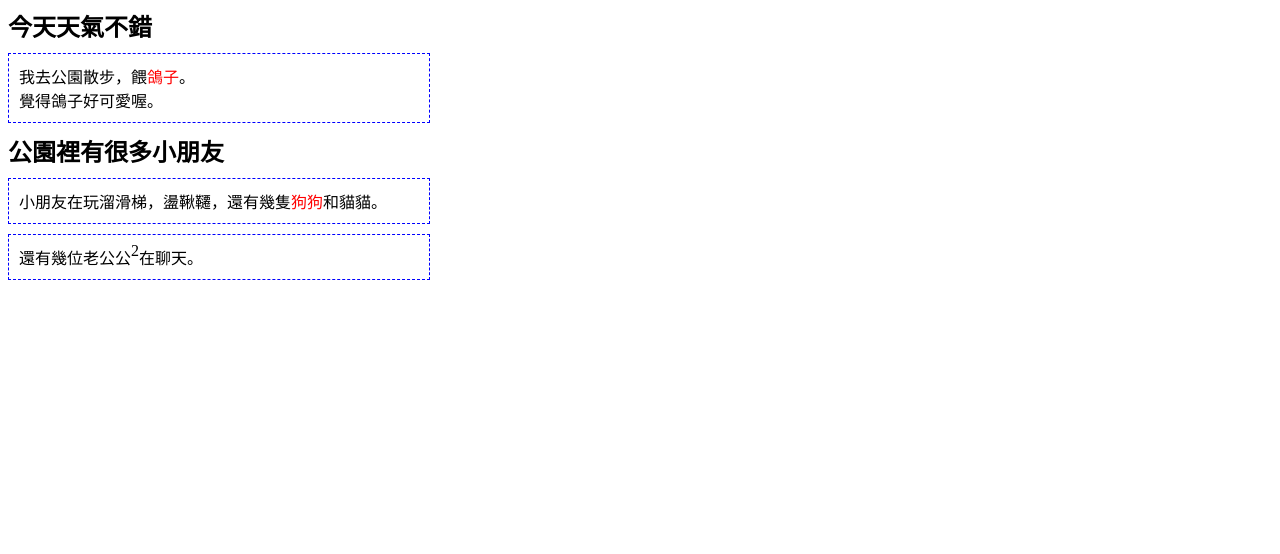
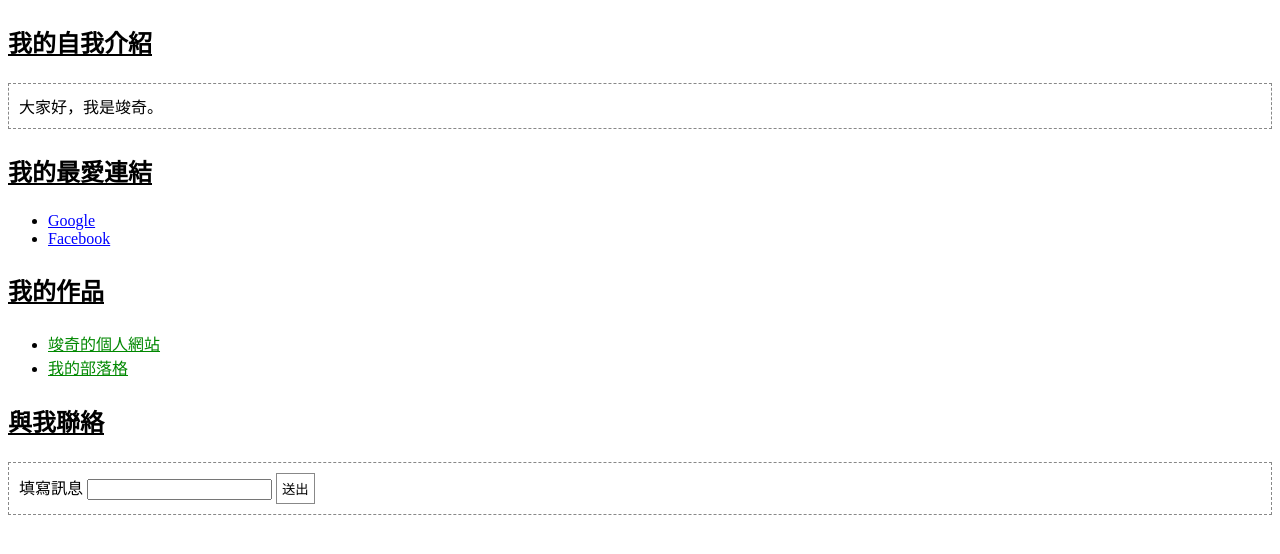
Before and after one commit to coke5151/selflearningwebsite, a plain HTML site: page index.html in a window 1280 px wide. Drawn offline with Linux system fonts and the light colour scheme.

Commit message:
第二周

```diff
--- a/index.html
+++ b/index.html
@@ -1,31 +1,62 @@
 <!DOCTYPE html>
 <html>
   <head>
-    <meta charset="utf-8"/>
-    <title>CSS 基礎語法</title>
+    <meta charset="utf-8">
+	<title>CSS 選擇器 - 詳細介紹</title>
 	<style type="text/css">
-    .title{font-weight:bold;font-size:24px}
-    .content{width:400px;padding:10px;border:1px dashed blue;margin-top:10px;margin-bottom:10px}
-    .keyword{color:red}
-    .box{
-        position:relative;left:200px;top:50px;
-        width:100px;height:100px;background-color:green
+	/* 標籤名稱選擇器 */
+	body{
+		font-size:16px;
+	}
+	h3{
+		font-size:24px;text-decoration:underline;
+	}
+	/* class 選擇器(可以結合標籤名稱選擇器) */
+	div.content{
+		padding:10px;border:1px dashed #888888;
+	}
+	/* id 選擇器 */
+	#btn{
+		border:1px solid #888888;
+		background-color:#ffffff;padding:5px;
+	}
+	/* 虛擬選擇器:搭配其他選擇器使用 */
+	/* :hover 虛擬選擇器:滑鼠移到目標上時，套用一組設定 */
+	#btn:hover{
+		background-color:#888888;
+	}
+	/* :focus 虛擬選擇器：當目標取得焦點時，套用一組設定 */
+	input:focus{
+		border:2px solid #ff0000;
+	}
+	/* 階層式選擇器:搭配其他選擇器使用 */
+	.favorite a{
+		color:#0000ff;
+	}
+	.demo a{
+		color:#008800;
 	}
 	</style>
   </head>
+
   <body>
-    <div class="title">今天天氣不錯</div>
+    <h3>我的自我介紹</h3>
 	<div class="content">
-           我去公園散步，餵<span class="keyword">鴿子</span>。<br/>
-           覺得鴿子好可愛喔。
+		大家好，我是竣奇。
 	</div>
-
-    <div class="title">公園裡有很多小朋友</div>
+	<h3>我的最愛連結</h3>
+	<ul class="favorite">
+		<li><a href="https://www.google.com/">Google</a></li>
+		<li><a href="https://www.facebook.com/">Facebook</a></li>
+	</ul>
+	<h3>我的作品</h3>
+	<ul class="demo">
+		<li><a href="https://junqihou.ml">竣奇的個人網站</a></li>
+		<li><a href="https://junqi.ml">我的部落格</a></li>
+	</ul>
+	<h3>與我聯絡</h3>
 	<div class="content">
-           小朋友在玩溜滑梯，盪鞦韆，還有幾隻<span class="keyword">狗狗</span>和貓貓。
-    </div>
-    <div class="content">
-           還有幾位老公公<span style="position:relative;top:-8px">2</span>在聊天。
+		填寫訊息 <input type="text"/> <button id="btn">送出</button>
 	</div>
   </body>
 </html>
```
Lines whose indentation alone changed are shown as unchanged.
